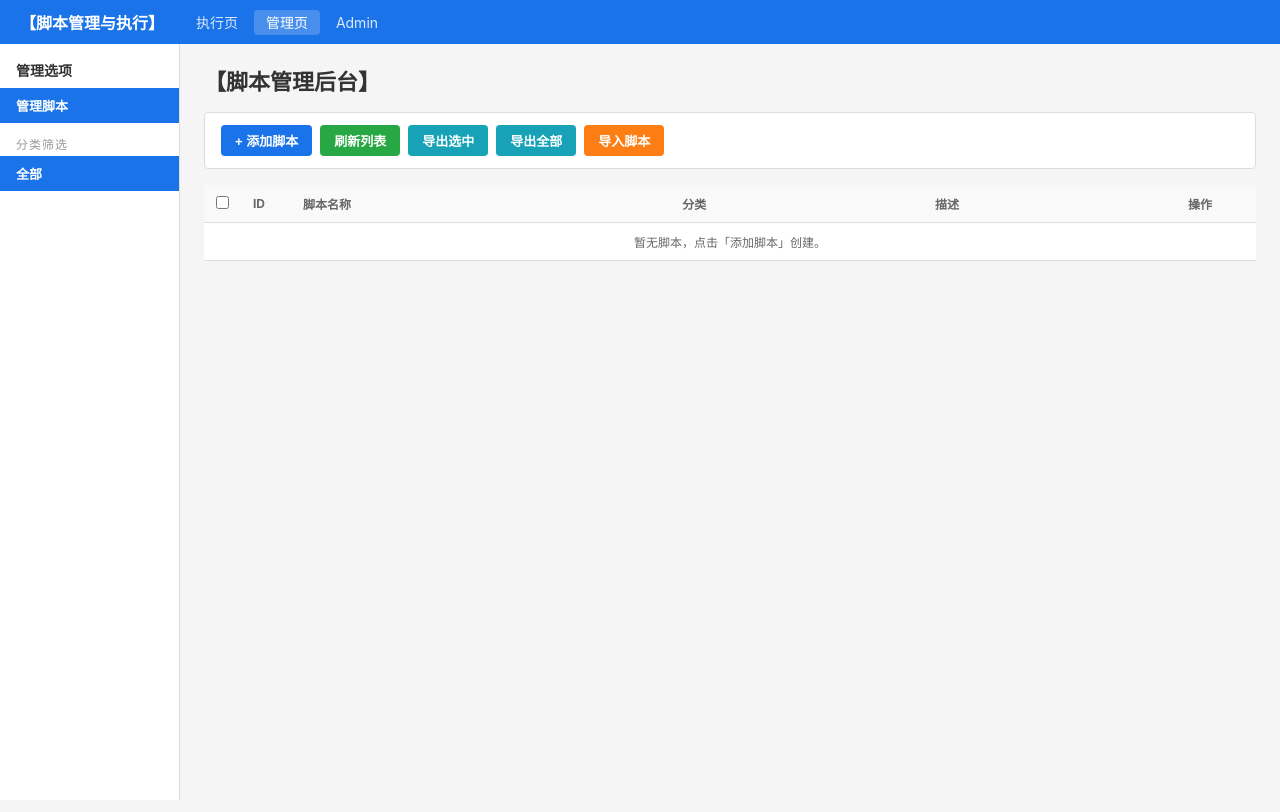
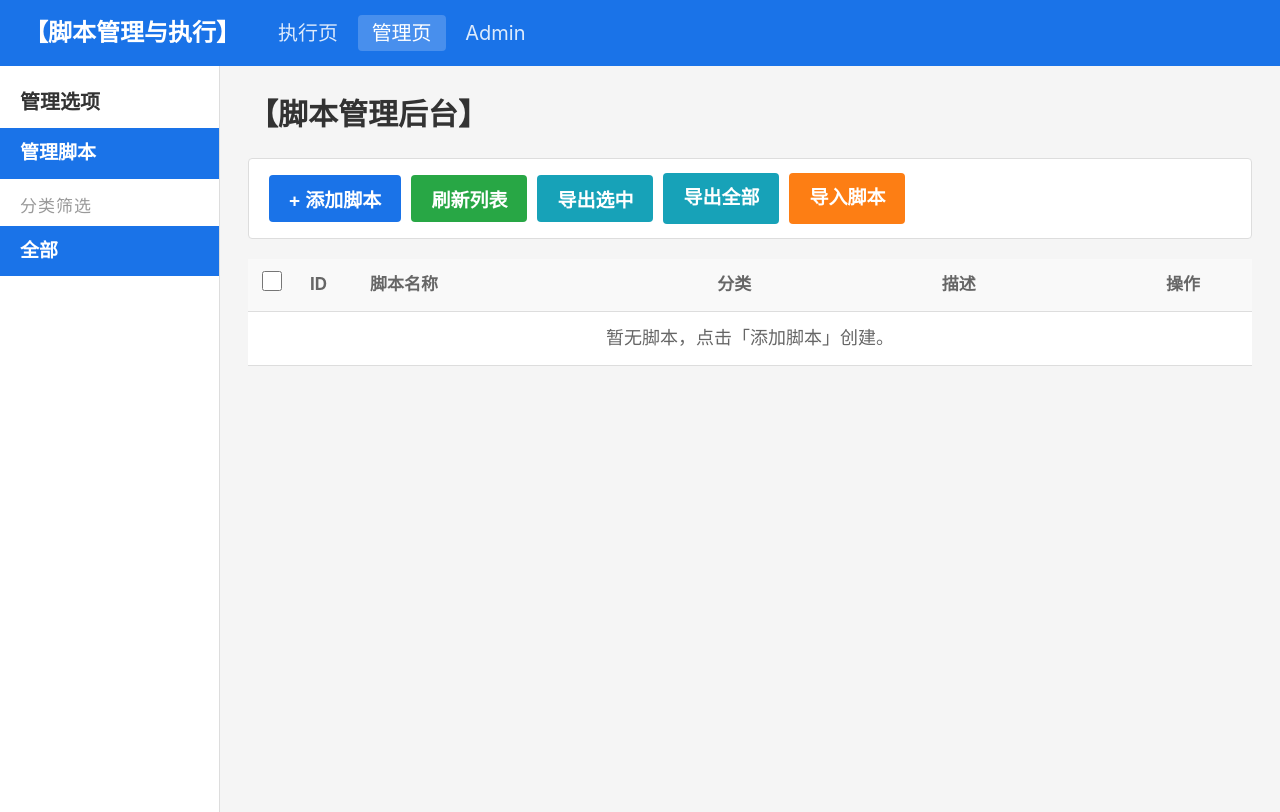
Before and after one commit to szdmgy/script_kit, a Django app: page /script-kit/manage/ in a window 1280 px wide. Run offline with Django 4.2, Linux system fonts and the light colour scheme; the visitor is signed in with stand-in values (Sample User, id 1); data that the repository does not hold is empty.

Commit message:
style: UI改版(去预设/字体1.5倍/弹窗加大/文件导入) + 导入兼容老格式自动提取缺省参数

```diff
--- a/script_kit/templates/script_kit/base.html
+++ b/script_kit/templates/script_kit/base.html
@@ -23,31 +23,26 @@
             --radius: 4px;
         }
         * { box-sizing: border-box; margin: 0; padding: 0; }
-        body { font-family: "Microsoft YaHei", -apple-system, sans-serif; background: var(--bg); color: var(--text); }
+        body { font-family: "Microsoft YaHei", -apple-system, sans-serif; background: var(--bg); color: var(--text); font-size: 20px; line-height: 1.6; }
 
-        /* 顶栏 */
-        .topbar { background: var(--primary); color: #fff; padding: 10px 20px; display: flex; align-items: center; gap: 20px; font-size: 14px; }
-        .topbar h1 { font-size: 16px; font-weight: 600; }
-        .topbar nav a { color: rgba(255,255,255,.85); text-decoration: none; padding: 4px 12px; border-radius: var(--radius); }
+        .topbar { background: var(--primary); color: #fff; padding: 14px 24px; display: flex; align-items: center; gap: 24px; }
+        .topbar h1 { font-size: 24px; font-weight: 600; }
+        .topbar nav a { color: rgba(255,255,255,.85); text-decoration: none; padding: 6px 14px; border-radius: var(--radius); font-size: 20px; }
         .topbar nav a:hover, .topbar nav a.active { background: rgba(255,255,255,.2); color: #fff; }
 
-        /* 主体：侧边栏 + 内容 */
-        .layout { display: flex; min-height: calc(100vh - 44px); }
+        .layout { display: flex; min-height: calc(100vh - 54px); }
 
-        /* 左侧边栏 */
-        .sidebar { width: 180px; min-width: 180px; background: var(--sidebar-bg); border-right: 1px solid var(--border); padding: 16px 0; }
-        .sidebar h3 { font-size: 14px; font-weight: 700; padding: 0 16px; margin-bottom: 8px; color: var(--text); }
+        .sidebar { width: 220px; min-width: 220px; background: var(--sidebar-bg); border-right: 1px solid var(--border); padding: 20px 0; }
+        .sidebar h3 { font-size: 20px; font-weight: 700; padding: 0 20px; margin-bottom: 10px; }
         .sidebar ul { list-style: none; }
-        .sidebar li { cursor: pointer; padding: 8px 16px; font-size: 13px; color: var(--text-muted); transition: background .1s; }
+        .sidebar li { cursor: pointer; padding: 10px 20px; font-size: 19px; color: var(--text-muted); transition: background .1s; }
         .sidebar li:hover { background: #f0f0f0; }
         .sidebar li.active { background: var(--primary); color: #fff; font-weight: 600; }
-        .sidebar .section-title { font-size: 12px; color: #999; padding: 12px 16px 4px; text-transform: uppercase; letter-spacing: 1px; }
+        .sidebar .section-title { font-size: 17px; color: #999; padding: 14px 20px 6px; letter-spacing: 1px; }
 
-        /* 右侧内容 */
-        .main { flex: 1; padding: 20px 24px; overflow-y: auto; }
+        .main { flex: 1; padding: 24px 28px; overflow-y: auto; }
 
-        /* 通用按钮 */
-        .btn { display: inline-flex; align-items: center; gap: 4px; padding: 6px 14px; font-size: 13px; font-weight: 600; border: none; border-radius: var(--radius); cursor: pointer; text-decoration: none; color: #fff; transition: opacity .15s; }
+        .btn { display: inline-flex; align-items: center; gap: 6px; padding: 10px 20px; font-size: 19px; font-weight: 600; border: none; border-radius: var(--radius); cursor: pointer; text-decoration: none; color: #fff; transition: opacity .15s; }
         .btn:hover { opacity: .88; }
         .btn-green { background: var(--green); }
         .btn-orange { background: var(--orange); }
@@ -56,55 +51,51 @@
         .btn-primary { background: var(--primary); }
         .btn-outline { background: #fff; border: 1px solid var(--border); color: var(--text); }
         .btn-outline:hover { background: #f9f9f9; }
-        .btn-sm { padding: 4px 10px; font-size: 12px; }
-        .btn-group { display: flex; gap: 8px; flex-wrap: wrap; }
+        .btn-sm { padding: 6px 14px; font-size: 17px; }
+        .btn-group { display: flex; gap: 10px; flex-wrap: wrap; }
 
-        /* 脚本卡片（执行页） */
-        .script-card { background: var(--card-bg); border: 1px solid var(--border); border-radius: var(--radius); padding: 16px 20px; margin-bottom: 16px; }
-        .script-card h3 { font-size: 16px; font-weight: 700; margin-bottom: 4px; display: flex; align-items: center; gap: 10px; }
-        .script-card .desc { color: var(--text-muted); font-size: 13px; margin-bottom: 12px; }
-        .script-card .params-grid { display: grid; grid-template-columns: auto 1fr; gap: 6px 12px; align-items: center; margin-bottom: 12px; font-size: 13px; }
+        .script-card { background: var(--card-bg); border: 1px solid var(--border); border-radius: var(--radius); padding: 20px 24px; margin-bottom: 20px; }
+        .script-card h3 { font-size: 24px; font-weight: 700; margin-bottom: 6px; display: flex; align-items: center; gap: 12px; }
+        .script-card .desc { color: var(--text-muted); font-size: 19px; margin-bottom: 14px; }
+        .script-card .params-grid { display: grid; grid-template-columns: auto 1fr; gap: 10px 16px; align-items: center; margin-bottom: 14px; font-size: 19px; }
         .script-card .params-grid label { font-weight: 700; text-align: right; white-space: nowrap; }
         .script-card .params-grid input[type="text"],
-        .script-card .params-grid input[type="number"] { padding: 4px 8px; border: 1px solid var(--border); border-radius: var(--radius); font-size: 13px; }
-        .script-card .params-grid .chk-wrap { display: flex; align-items: center; gap: 6px; }
+        .script-card .params-grid input[type="number"] { padding: 6px 10px; border: 1px solid var(--border); border-radius: var(--radius); font-size: 19px; }
+        .script-card .params-grid .chk-wrap { display: flex; align-items: center; gap: 8px; }
+        .script-card .params-grid input[type="checkbox"] { width: 20px; height: 20px; }
 
-        .badge { display: inline-block; padding: 2px 8px; border-radius: 10px; font-size: 11px; font-weight: 600; }
+        .badge { display: inline-block; padding: 3px 10px; border-radius: 10px; font-size: 16px; font-weight: 600; }
         .badge-pending { background: #ffeeba; color: #856404; }
         .badge-success { background: #d4edda; color: #155724; }
         .badge-fail { background: #f8d7da; color: #721c24; }
         .badge-running { background: #cce5ff; color: #004085; }
 
-        /* 结果区 */
-        .result-block { background: #1e1e2e; color: #cdd6f4; border-radius: var(--radius); padding: 12px 16px; font-family: Consolas, "Courier New", monospace; font-size: 12px; white-space: pre-wrap; word-break: break-all; max-height: 300px; overflow-y: auto; margin-top: 10px; }
+        .result-block { background: #1e1e2e; color: #cdd6f4; border-radius: var(--radius); padding: 16px 20px; font-family: Consolas, "Courier New", monospace; font-size: 18px; white-space: pre-wrap; word-break: break-all; max-height: 400px; overflow-y: auto; margin-top: 12px; }
 
-        /* 分类标题 */
-        .category-title { font-size: 18px; font-weight: 700; padding-bottom: 8px; border-bottom: 3px solid var(--primary); margin-bottom: 16px; }
+        .category-title { font-size: 26px; font-weight: 700; padding-bottom: 10px; border-bottom: 3px solid var(--primary); margin-bottom: 20px; }
 
-        /* 表格（管理页） */
-        table { width: 100%; border-collapse: collapse; background: var(--card-bg); font-size: 13px; }
-        th, td { text-align: left; padding: 10px 12px; border-bottom: 1px solid var(--border); }
-        th { background: #f9f9f9; font-size: 12px; color: var(--text-muted); font-weight: 700; }
+        table { width: 100%; border-collapse: collapse; background: var(--card-bg); font-size: 19px; }
+        th, td { text-align: left; padding: 12px 14px; border-bottom: 1px solid var(--border); }
+        th { background: #f9f9f9; font-size: 17px; color: var(--text-muted); font-weight: 700; }
         tr:hover td { background: #f5f8ff; }
 
-        .toolbar { background: var(--card-bg); border: 1px solid var(--border); border-radius: var(--radius); padding: 12px 16px; margin-bottom: 16px; display: flex; gap: 8px; flex-wrap: wrap; align-items: center; }
+        .toolbar { background: var(--card-bg); border: 1px solid var(--border); border-radius: var(--radius); padding: 14px 20px; margin-bottom: 20px; display: flex; gap: 10px; flex-wrap: wrap; align-items: center; }
 
-        /* 弹窗 */
         .modal-overlay { position: fixed; inset: 0; background: rgba(0,0,0,.4); display: flex; align-items: center; justify-content: center; z-index: 100; }
-        .modal { background: #fff; border-radius: var(--radius); padding: 24px; width: 560px; max-width: 90vw; max-height: 80vh; overflow-y: auto; box-shadow: 0 8px 32px rgba(0,0,0,.15); }
-        .modal h3 { margin-bottom: 16px; font-size: 16px; }
-        .form-group { margin-bottom: 10px; }
-        .form-group label { display: block; font-size: 12px; font-weight: 700; margin-bottom: 3px; color: var(--text-muted); }
+        .modal { background: #fff; border-radius: var(--radius); padding: 28px; width: 860px; max-width: 95vw; max-height: 85vh; overflow-y: auto; box-shadow: 0 8px 32px rgba(0,0,0,.15); }
+        .modal h3 { margin-bottom: 20px; font-size: 24px; }
+        .form-group { margin-bottom: 14px; }
+        .form-group label { display: block; font-size: 18px; font-weight: 700; margin-bottom: 4px; color: var(--text-muted); }
         .form-group input, .form-group textarea, .form-group select {
-            width: 100%; padding: 6px 10px; border: 1px solid var(--border); border-radius: var(--radius); font-size: 13px; font-family: inherit;
+            width: 100%; padding: 8px 12px; border: 1px solid var(--border); border-radius: var(--radius); font-size: 19px; font-family: inherit;
         }
-        .form-group textarea { resize: vertical; min-height: 50px; font-family: Consolas, monospace; }
-        .form-row { display: flex; gap: 10px; }
+        .form-group textarea { resize: vertical; font-family: Consolas, "Courier New", monospace; font-size: 18px; }
+        .form-row { display: flex; gap: 14px; }
         .form-row > * { flex: 1; }
 
         .hidden { display: none !important; }
         .mt-8 { margin-top: 8px; }
-        .text-muted { color: var(--text-muted); font-size: 12px; }
+        .text-muted { color: var(--text-muted); font-size: 18px; }
     </style>
     {% block extra_css %}{% endblock %}
 </head>
--- a/script_kit/templates/script_kit/manage.html
+++ b/script_kit/templates/script_kit/manage.html
@@ -14,25 +14,28 @@
 {% endblock %}
 
 {% block content %}
-<h2 style="font-size:22px;font-weight:700;margin-bottom:16px;">【脚本管理后台】</h2>
+<h2 style="font-size:30px;font-weight:700;margin-bottom:20px;">【脚本管理后台】</h2>
 
 <div class="toolbar">
     <button class="btn btn-primary" onclick="showCreate()">+ 添加脚本</button>
     <button class="btn btn-green" onclick="loadScripts()">刷新列表</button>
     <button class="btn btn-blue" onclick="exportSelected()">导出选中</button>
     <a class="btn btn-blue" href="{% url 'script_kit:api_export_scripts' %}" target="_blank" style="text-decoration:none;">导出全部</a>
-    <button class="btn btn-orange" onclick="showImport()">导入脚本</button>
+    <label class="btn btn-orange" style="cursor:pointer;">
+        导入脚本
+        <input type="file" accept=".json" id="import-file" style="display:none;" onchange="handleImportFile(this)">
+    </label>
 </div>
 
 <table>
     <thead>
         <tr>
-            <th style="width:30px;"><input type="checkbox" id="chk-all" onchange="toggleAll(this)"></th>
-            <th style="width:50px;">ID</th>
+            <th style="width:36px;"><input type="checkbox" id="chk-all" onchange="toggleAll(this)" style="width:20px;height:20px;"></th>
+            <th style="width:60px;">ID</th>
             <th>脚本名称</th>
             <th>分类</th>
             <th>描述</th>
-            <th style="width:80px;">操作</th>
+            <th style="width:100px;">操作</th>
         </tr>
     </thead>
     <tbody id="scripts-tbody">
@@ -50,33 +53,13 @@
             <div class="form-group"><label>分类 *</label><input type="text" id="edit-category" list="cat-dl"><datalist id="cat-dl"></datalist></div>
             <div class="form-group"><label>脚本文件 *</label><input type="text" id="edit-script-file" placeholder="category.module" list="file-dl"><datalist id="file-dl"></datalist></div>
         </div>
-        <div class="form-group"><label>描述</label><textarea id="edit-desc" rows="2"></textarea></div>
-        <div class="form-group"><label>参数配置 (JSON)</label><textarea id="edit-params" rows="3"></textarea></div>
-        <div class="form-group"><label>缺省参数 (JSON)</label><textarea id="edit-defaults" rows="2"></textarea></div>
-        <div id="presets-section" class="hidden">
-            <hr style="margin:10px 0;">
-            <div style="display:flex;justify-content:space-between;align-items:center;margin-bottom:8px;">
-                <strong style="font-size:13px;">参数预设</strong>
-                <button class="btn btn-outline btn-sm" onclick="addPreset()">+ 新预设</button>
-            </div>
-            <div id="presets-list"></div>
-        </div>
-        <div class="btn-group" style="margin-top:16px;">
+        <div class="form-group"><label>描述</label><textarea id="edit-desc" rows="4"></textarea></div>
+        <div class="form-group"><label>参数配置 (JSON)</label><textarea id="edit-params" rows="10"></textarea></div>
+        <div class="form-group"><label>缺省参数 (JSON)</label><textarea id="edit-defaults" rows="6"></textarea></div>
+        <div class="btn-group" style="margin-top:20px;">
             <button class="btn btn-green" onclick="saveScript()">保存</button>
             <button class="btn btn-outline" onclick="closeModal()">取消</button>
-            <button class="btn btn-red btn-sm hidden" id="btn-del" onclick="delScript()">删除</button>
-        </div>
-    </div>
-</div>
-
-<!-- 导入弹窗 -->
-<div id="import-overlay" class="modal-overlay hidden" onclick="if(event.target===this)this.classList.add('hidden')">
-    <div class="modal">
-        <h3>导入脚本</h3>
-        <div class="form-group"><label>粘贴 JSON 数组</label><textarea id="import-json" rows="8"></textarea></div>
-        <div class="btn-group">
-            <button class="btn btn-green" onclick="submitImport()">导入</button>
-            <button class="btn btn-outline" onclick="document.getElementById('import-overlay').classList.add('hidden')">取消</button>
+            <button class="btn btn-red hidden" id="btn-del" onclick="delScript()">删除脚本</button>
         </div>
     </div>
 </div>
@@ -114,22 +97,18 @@ function renderTable() {
         return;
     }
     tbody.innerHTML = filtered.map(s => `<tr>
-        <td><input type="checkbox" class="row-chk" value="${s.id}"></td>
+        <td><input type="checkbox" class="row-chk" value="${s.id}" style="width:20px;height:20px;"></td>
         <td>${s.id}</td>
         <td><strong style="cursor:pointer;color:var(--primary);" onclick="editScript(${s.id})">${esc(s.name)}</strong></td>
         <td>${esc(s.category)}</td>
-        <td class="text-muted">${esc((s.description || '').substring(0, 60))}${(s.description || '').length > 60 ? '...' : ''}</td>
+        <td class="text-muted">${esc((s.description || '').substring(0, 80))}${(s.description || '').length > 80 ? '…' : ''}</td>
         <td><button class="btn btn-outline btn-sm" onclick="editScript(${s.id})">编辑</button></td>
     </tr>`).join('');
 }
 
-function toggleAll(el) {
-    document.querySelectorAll('.row-chk').forEach(c => c.checked = el.checked);
-}
+function toggleAll(el) { document.querySelectorAll('.row-chk').forEach(c => c.checked = el.checked); }
 
-function getSelected() {
-    return [...document.querySelectorAll('.row-chk:checked')].map(c => Number(c.value));
-}
+function getSelected() { return [...document.querySelectorAll('.row-chk:checked')].map(c => Number(c.value)); }
 
 function exportSelected() {
     const ids = getSelected();
@@ -151,7 +130,6 @@ function showCreate() {
     document.getElementById('edit-desc').value = '';
     document.getElementById('edit-params').value = '{}';
     document.getElementById('edit-defaults').value = '{}';
-    document.getElementById('presets-section').classList.add('hidden');
     document.getElementById('btn-del').classList.add('hidden');
     document.getElementById('modal-overlay').classList.remove('hidden');
     loadSuggestions();
@@ -170,7 +148,6 @@ async function editScript(id) {
     document.getElementById('btn-del').classList.remove('hidden');
     document.getElementById('modal-overlay').classList.remove('hidden');
     loadSuggestions();
-    loadPresets(id);
 }
 
 async function loadSuggestions() {
@@ -183,37 +160,6 @@ document.getElementById('edit-category').addEventListener('input', async functio
     const files = await apiFetch(`/script-files/${encodeURIComponent(this.value)}/`);
     document.getElementById('file-dl').innerHTML = files.map(f => `<option value="${this.value}.${f}">`).join('');
 });
-
-async function loadPresets(scriptId) {
-    const section = document.getElementById('presets-section');
-    const list = document.getElementById('presets-list');
-    const presets = await apiFetch(`/script/${scriptId}/presets/`);
-    section.classList.remove('hidden');
-    if (!presets.length) { list.innerHTML = '<div class="text-muted">暂无预设</div>'; return; }
-    list.innerHTML = presets.map(p => `<div style="display:flex;justify-content:space-between;align-items:center;padding:4px 0;border-bottom:1px solid var(--border);">
-        <span><strong>${esc(p.name)}</strong> <span class="text-muted">${JSON.stringify(p.parameters).substring(0,50)}</span></span>
-        <button class="btn btn-red btn-sm" onclick="delPreset(${scriptId},${p.id})">删除</button>
-    </div>`).join('');
-}
-
-async function addPreset() {
-    const sid = document.getElementById('edit-id').value;
-    if (!sid) { alert('请先保存脚本'); return; }
-    const name = prompt('预设名称：');
-    if (!name) return;
-    const ps = prompt('参数 JSON：', document.getElementById('edit-defaults').value || '{}');
-    if (ps === null) return;
-    try {
-        await apiFetch(`/script/${sid}/presets/`, { method: 'POST', body: { name, parameters: JSON.parse(ps) } });
-        loadPresets(sid);
-    } catch(e) { alert('失败：' + e); }
-}
-
-async function delPreset(sid, pid) {
-    if (!confirm('确认删除此预设？')) return;
-    await apiFetch(`/script/${sid}/presets/${pid}/`, { method: 'DELETE' });
-    loadPresets(sid);
-}
 
 function closeModal() { document.getElementById('modal-overlay').classList.add('hidden'); }
 
@@ -243,18 +189,20 @@ async function delScript() {
     loadScripts();
 }
 
-function showImport() {
-    document.getElementById('import-json').value = '';
-    document.getElementById('import-overlay').classList.remove('hidden');
-}
-
-async function submitImport() {
-    let data;
-    try { data = JSON.parse(document.getElementById('import-json').value); } catch(e) { alert('JSON 格式错误'); return; }
-    const res = await apiFetch('/import-scripts/', { method: 'POST', body: data });
-    alert(`导入完成：成功 ${res.created?.length || 0} 条，失败 ${res.errors?.length || 0} 条`);
-    document.getElementById('import-overlay').classList.add('hidden');
-    loadScripts();
+function handleImportFile(input) {
+    const file = input.files[0];
+    if (!file) return;
+    const reader = new FileReader();
+    reader.onload = async function(e) {
+        let data;
+        try { data = JSON.parse(e.target.result); } catch(err) { alert('文件内容不是有效 JSON'); return; }
+        if (!Array.isArray(data)) data = [data];
+        const res = await apiFetch('/import-scripts/', { method: 'POST', body: data });
+        alert(`导入完成：成功 ${res.created?.length || 0} 条，失败 ${res.errors?.length || 0} 条`);
+        loadScripts();
+    };
+    reader.readAsText(file, 'utf-8');
+    input.value = '';
 }
 
 loadScripts();
```
Also changed, not shown: script_kit/api.py (+9 -2 lines), script_kit/templates/script_kit/index.html (+6 -17 lines).
